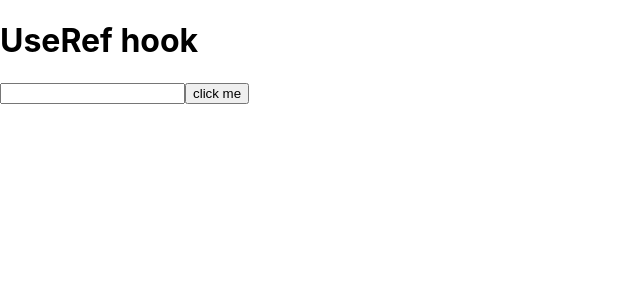
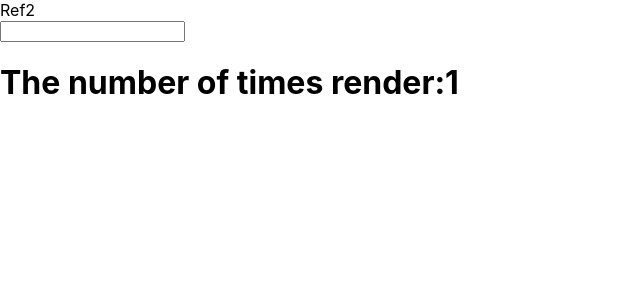
Before and after one commit to suhail3535/InterviewPractice, a React (Create React App) app in the folder practiceforinterview/: page / in a window 1280 px wide. Shown: the top 300 px of the page, without its empty margins (0-640 px from the left). Built offline with nearby package versions, Linux system fonts and the light colour scheme.

Commit message:
inputref

```diff
--- a/practiceforinterview/src/App.js
+++ b/practiceforinterview/src/App.js
@@ -1,9 +1,10 @@
-import Ref from "./Component/Ref";
+
+import Ref2 from "./Component/Ref2";
 
 function App() {
   return (
       <div className="App">
-<Ref />
+<Ref2 />
       </div>
   );
 }
--- /dev/null
+++ b/practiceforinterview/src/Component/Ref2.jsx
@@ -0,0 +1,26 @@
+import React, { useEffect, useRef, useState } from "react";
+
+const Ref2 = () => {
+    const [data, setData] = useState("");
+    // const[count,setCount]=useState(0)
+    const count = useRef(1);
+
+    const handleChange = (e) => {
+        setData(e.target.value);
+
+    };
+    useEffect(() => {
+        count.current = count.current + 1;
+    });
+
+    return (
+        <div>
+            Ref2
+            <br />
+            <input ref={count} type="text" value={data} onChange={handleChange} />
+            <h1>The number of times render:{count.current}</h1>
+        </div>
+    );
+};
+
+export default Ref2;
```
